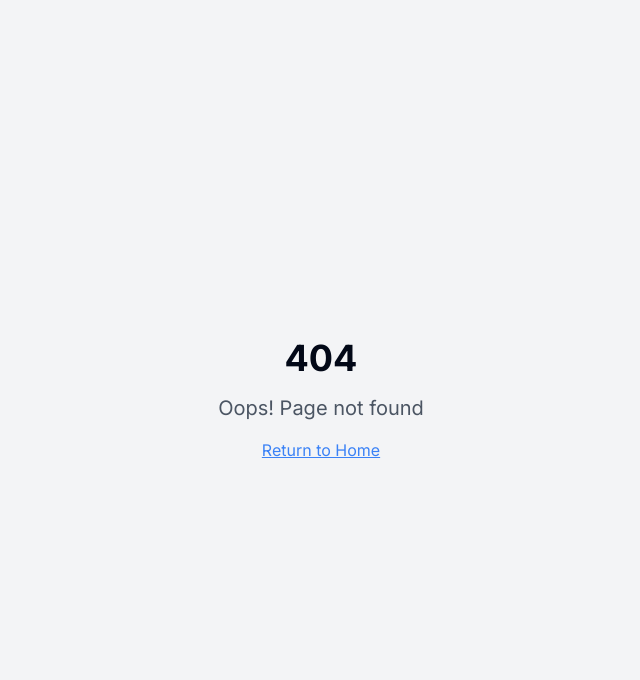
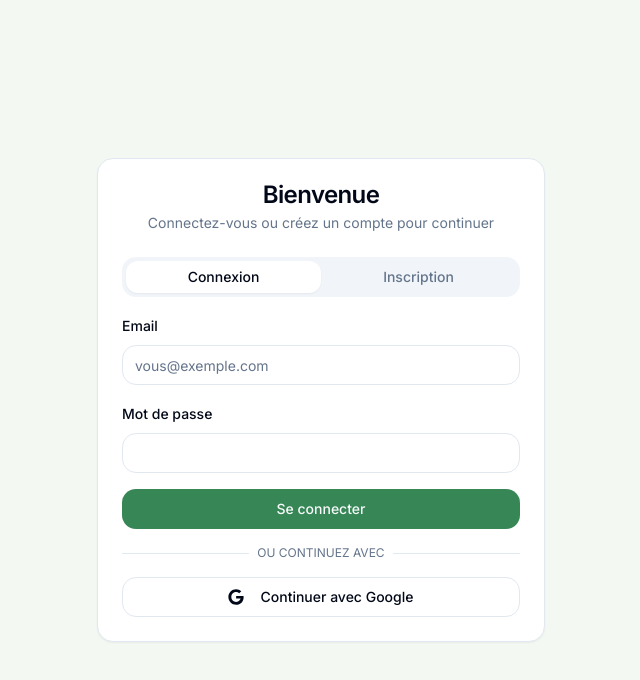
Before and after one commit to shyhn/outdoorpalooza, a React (Vite) app: page /auth in a window 1280 px wide. Before the commit this address had no page. Shown: the top 680 px of the page, without its empty margins (319-959 px from the left). Built offline with nearby package versions, Linux system fonts and the light colour scheme; no server answers.

Commit message:
feat: Implement profile auth flow
- Add a profile icon to the bottom navigation.
- Clicking the icon navigates to an auth/login page.
- Implement email/password and Google sign-in/sign-up using Supabase Auth.
- Redirect users to the home page after successful authentication.

```diff
--- a/src/App.tsx
+++ b/src/App.tsx
@@ -5,6 +5,7 @@ import { TooltipProvider } from "@/components/ui/tooltip";
 import { QueryClient, QueryClientProvider } from "@tanstack/react-query";
 import { BrowserRouter, Routes, Route } from "react-router-dom";
 import Index from "./pages/Index";
+import Auth from "./pages/Auth";
 import NotFound from "./pages/NotFound";
 import Events from "./pages/Events";
 import EventDetails from "./pages/EventDetails";
@@ -21,6 +22,7 @@ const App = () => (
           <Route path="/" element={<Index />} />
           <Route path="/events" element={<Events />} />
           <Route path="/events/:id" element={<EventDetails />} />
+          <Route path="/auth" element={<Auth />} />
           <Route path="/profile" element={<NotFound />} />
           <Route path="/create-event" element={<NotFound />} />
           <Route path="*" element={<NotFound />} />
--- /dev/null
+++ b/src/components/auth/EmailAuthForm.tsx
@@ -0,0 +1,103 @@
+
+import { useState } from 'react';
+import { useNavigate } from 'react-router-dom';
+import { useForm } from 'react-hook-form';
+import { zodResolver } from '@hookform/resolvers/zod';
+import * as z from 'zod';
+import { Form, FormControl, FormField, FormItem, FormLabel, FormMessage } from '@/components/ui/form';
+import { Input } from '@/components/ui/input';
+import { Button } from '@/components/ui/button';
+import { useToast } from '@/hooks/use-toast';
+import { useAuth } from '@/hooks/useAuth';
+
+const formSchema = z.object({
+  email: z.string().email('Email invalide'),
+  password: z.string().min(6, 'Le mot de passe doit contenir au moins 6 caractères'),
+});
+
+type FormData = z.infer<typeof formSchema>;
+
+const EmailAuthForm = ({ mode }: { mode: 'login' | 'register' }) => {
+  const [isLoading, setIsLoading] = useState(false);
+  const { signIn, signUp } = useAuth();
+  const { toast } = useToast();
+  const navigate = useNavigate();
+
+  const form = useForm<FormData>({
+    resolver: zodResolver(formSchema),
+    defaultValues: {
+      email: '',
+      password: '',
+    },
+  });
+
+  const onSubmit = async (data: FormData) => {
+    setIsLoading(true);
+    try {
+      if (mode === 'login') {
+        await signIn(data.email, data.password);
+      } else {
+        await signUp(data.email, data.password);
+      }
+      toast({
+        title: mode === 'login' ? 'Connexion réussie' : 'Compte créé avec succès',
+        description: 'Vous allez être redirigé...',
+      });
+      navigate('/');
+    } catch (error) {
+      toast({
+        variant: 'destructive',
+        title: 'Erreur',
+        description: mode === 'login'
+          ? 'Impossible de se connecter. Vérifiez vos identifiants.'
+          : 'Impossible de créer le compte. Réessayez plus tard.',
+      });
+    } finally {
+      setIsLoading(false);
+    }
+  };
+
+  return (
+    <Form {...form}>
+      <form onSubmit={form.handleSubmit(onSubmit)} className="space-y-4">
+        <FormField
+          control={form.control}
+          name="email"
+          render={({ field }) => (
+            <FormItem>
+              <FormLabel>Email</FormLabel>
+              <FormControl>
+                <Input placeholder="vous@exemple.com" {...field} />
+              </FormControl>
+              <FormMessage />
+            </FormItem>
+          )}
+        />
+        <FormField
+          control={form.control}
+          name="password"
+          render={({ field }) => (
+            <FormItem>
+              <FormLabel>Mot de passe</FormLabel>
+              <FormControl>
+                <Input type="password" {...field} />
+              </FormControl>
+              <FormMessage />
+            </FormItem>
+          )}
+        />
+        <Button type="submit" className="w-full" disabled={isLoading}>
+          {isLoading ? (
+            "Chargement..."
+          ) : mode === 'login' ? (
+            "Se connecter"
+          ) : (
+            "Créer un compte"
+          )}
+        </Button>
+      </form>
+    </Form>
+  );
+};
+
+export default EmailAuthForm;
--- /dev/null
+++ b/src/components/auth/GoogleSignInButton.tsx
@@ -0,0 +1,49 @@
+
+import { Button } from "@/components/ui/button";
+import { useAuth } from "@/hooks/useAuth";
+import { useToast } from "@/hooks/use-toast";
+
+const GoogleSignInButton = () => {
+  const { signInWithGoogle } = useAuth();
+  const { toast } = useToast();
+
+  const handleGoogleSignIn = async () => {
+    try {
+      await signInWithGoogle();
+    } catch (error) {
+      toast({
+        variant: "destructive",
+        title: "Erreur",
+        description: "Impossible de se connecter avec Google. Réessayez plus tard.",
+      });
+    }
+  };
+
+  return (
+    <Button
+      variant="outline"
+      type="button"
+      onClick={handleGoogleSignIn}
+      className="w-full"
+    >
+      <svg
+        className="mr-2 h-4 w-4"
+        aria-hidden="true"
+        focusable="false"
+        data-prefix="fab"
+        data-icon="google"
+        role="img"
+        xmlns="http://www.w3.org/2000/svg"
+        viewBox="0 0 488 512"
+      >
+        <path
+          fill="currentColor"
+          d="M488 261.8C488 403.3 391.1 504 248 504 110.8 504 0 393.2 0 256S110.8 8 248 8c66.8 0 123 24.5 166.3 64.9l-67.5 64.9C258.5 52.6 94.3 116.6 94.3 256c0 86.5 69.1 156.6 153.7 156.6 98.2 0 135-70.4 140.8-106.9H248v-85.3h236.1c2.3 12.7 3.9 24.9 3.9 41.4z"
+        ></path>
+      </svg>
+      Continuer avec Google
+    </Button>
+  );
+};
+
+export default GoogleSignInButton;
--- a/src/components/layout/BottomNavigation.tsx
+++ b/src/components/layout/BottomNavigation.tsx
@@ -1,16 +1,60 @@
 
 import React from 'react';
 import { MapPin, Plus, Users, User } from 'lucide-react';
-import { Link } from 'react-router-dom';
+import { Link, useNavigate } from 'react-router-dom';
+import { useAuth } from '@/hooks/useAuth';
+import { Button } from '@/components/ui/button';
+import {
+  DropdownMenu,
+  DropdownMenuContent,
+  DropdownMenuItem,
+  DropdownMenuTrigger,
+} from "@/components/ui/dropdown-menu";
+import { useToast } from '@/hooks/use-toast';
 
 const BottomNavigation = () => {
+  const { user, signOut } = useAuth();
+  const { toast } = useToast();
+  const navigate = useNavigate();
+
+  const handleSignOut = async () => {
+    try {
+      await signOut();
+      toast({
+        description: "Déconnexion réussie",
+      });
+      navigate('/');
+    } catch (error) {
+      toast({
+        variant: "destructive",
+        description: "Erreur lors de la déconnexion",
+      });
+    }
+  };
+
   return (
     <nav className="fixed bottom-0 left-0 right-0 bg-white bg-opacity-90 backdrop-blur-lg border-t border-gray-200 z-50">
       <div className="max-w-md mx-auto px-6 h-16 flex items-center justify-between">
-        <NavItem icon={<MapPin className="w-6 h-6" />} label="Explore" to="/" />
+        <NavItem icon={<MapPin className="w-6 h-6" />} label="Explorer" to="/" />
         <CreateEventButton />
-        <NavItem icon={<Users className="w-6 h-6" />} label="Events" to="/events" />
-        <NavItem icon={<User className="w-6 h-6" />} label="Profile" to="/profile" />
+        <NavItem icon={<Users className="w-6 h-6" />} label="Événements" to="/events" />
+        {user ? (
+          <DropdownMenu>
+            <DropdownMenuTrigger asChild>
+              <Button variant="ghost" className="flex flex-col items-center justify-center w-12 h-12">
+                <User className="w-6 h-6 text-forest-600" />
+                <span className="text-xs mt-1 text-forest-800">Profil</span>
+              </Button>
+            </DropdownMenuTrigger>
+            <DropdownMenuContent align="end" className="w-48">
+              <DropdownMenuItem onClick={handleSignOut}>
+                Se déconnecter
+              </DropdownMenuItem>
+            </DropdownMenuContent>
+          </DropdownMenu>
+        ) : (
+          <NavItem icon={<User className="w-6 h-6" />} label="Connexion" to="/auth" />
+        )}
       </div>
     </nav>
   );
--- /dev/null
+++ b/src/hooks/useAuth.ts
@@ -0,0 +1,69 @@
+
+import { useState, useEffect } from 'react';
+import { createClient } from '@supabase/supabase-js';
+
+const supabase = createClient(
+  import.meta.env.VITE_SUPABASE_URL,
+  import.meta.env.VITE_SUPABASE_ANON_KEY
+);
+
+export const useAuth = () => {
+  const [user, setUser] = useState(null);
+  const [loading, setLoading] = useState(true);
+
+  useEffect(() => {
+    // Check active sessions and sets the user
+    supabase.auth.getSession().then(({ data: { session } }) => {
+      setUser(session?.user ?? null);
+      setLoading(false);
+    });
+
+    // Listen for changes on auth state (sign in, sign out, etc.)
+    const { data: { subscription } } = supabase.auth.onAuthStateChange((_event, session) => {
+      setUser(session?.user ?? null);
+      setLoading(false);
+    });
+
+    return () => subscription.unsubscribe();
+  }, []);
+
+  const signUp = async (email: string, password: string) => {
+    const { error } = await supabase.auth.signUp({
+      email,
+      password,
+    });
+    if (error) throw error;
+  };
+
+  const signIn = async (email: string, password: string) => {
+    const { error } = await supabase.auth.signInWithPassword({
+      email,
+      password,
+    });
+    if (error) throw error;
+  };
+
+  const signInWithGoogle = async () => {
+    const { error } = await supabase.auth.signInWithOAuth({
+      provider: 'google',
+      options: {
+        redirectTo: `${window.location.origin}/`,
+      },
+    });
+    if (error) throw error;
+  };
+
+  const signOut = async () => {
+    const { error } = await supabase.auth.signOut();
+    if (error) throw error;
+  };
+
+  return {
+    user,
+    loading,
+    signUp,
+    signIn,
+    signInWithGoogle,
+    signOut,
+  };
+};
--- /dev/null
+++ b/src/pages/Auth.tsx
@@ -0,0 +1,51 @@
+
+import React from 'react';
+import { Card, CardContent, CardDescription, CardHeader, CardTitle } from "@/components/ui/card";
+import { Tabs, TabsContent, TabsList, TabsTrigger } from "@/components/ui/tabs";
+import EmailAuthForm from '@/components/auth/EmailAuthForm';
+import GoogleSignInButton from '@/components/auth/GoogleSignInButton';
+import { Separator } from '@/components/ui/separator';
+
+const Auth = () => {
+  return (
+    <div className="min-h-screen bg-forest-50 flex items-center justify-center p-4">
+      <Card className="w-full max-w-md">
+        <CardHeader className="text-center">
+          <CardTitle>Bienvenue</CardTitle>
+          <CardDescription>
+            Connectez-vous ou créez un compte pour continuer
+          </CardDescription>
+        </CardHeader>
+        <CardContent>
+          <Tabs defaultValue="login" className="w-full">
+            <TabsList className="grid w-full grid-cols-2 mb-4">
+              <TabsTrigger value="login">Connexion</TabsTrigger>
+              <TabsTrigger value="register">Inscription</TabsTrigger>
+            </TabsList>
+            <TabsContent value="login">
+              <EmailAuthForm mode="login" />
+            </TabsContent>
+            <TabsContent value="register">
+              <EmailAuthForm mode="register" />
+            </TabsContent>
+          </Tabs>
+
+          <div className="relative my-4">
+            <div className="absolute inset-0 flex items-center">
+              <Separator />
+            </div>
+            <div className="relative flex justify-center text-xs uppercase">
+              <span className="bg-background px-2 text-muted-foreground">
+                Ou continuez avec
+              </span>
+            </div>
+          </div>
+
+          <GoogleSignInButton />
+        </CardContent>
+      </Card>
+    </div>
+  );
+};
+
+export default Auth;
```
